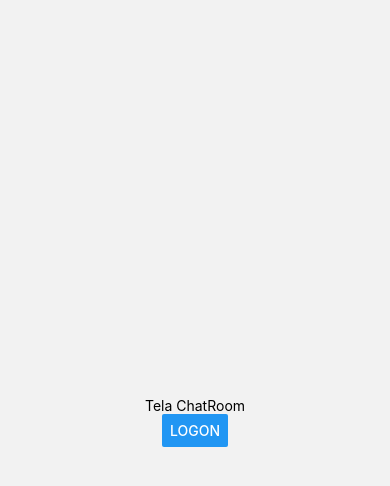
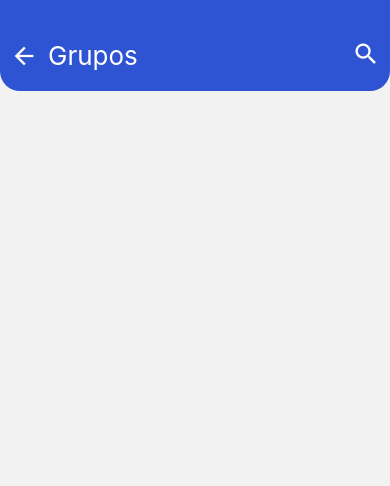
Before and after one commit to FabricioAllves/Hey-groups, a React Native app: screen /ChatRoom in a window 390 px wide. Shown: the top 486 px of the page. Built offline with nearby package versions, Linux system fonts and the light colour scheme.

Commit message:
Feat: part1/2, criaçao da tela de grupos

```diff
--- a/package.json
+++ b/package.json
@@ -18,7 +18,8 @@
     "react": "18.1.0",
     "react-native": "0.70.6",
     "react-native-safe-area-context": "^4.4.1",
-    "react-native-screens": "^3.18.2"
+    "react-native-screens": "^3.18.2",
+    "react-native-vector-icons": "^9.2.0"
   },
   "devDependencies": {
     "@babel/core": "^7.12.9",
--- a/src/pages/ChatRoom/index.js
+++ b/src/pages/ChatRoom/index.js
@@ -1,24 +1,64 @@
 import React from 'react';
-import { View, Text, Button, StyleSheet } from 'react-native';
+import { View, Text, Button, StyleSheet, SafeAreaView, TouchableOpacity, FlatList } from 'react-native';
 
 import auth from '@react-native-firebase/auth'
 import { useNavigation } from '@react-navigation/native'
+import Icon from 'react-native-vector-icons/MaterialIcons';
 
 export default function ChatRoom() {
   const navigation = useNavigation()
 
+  function handleSignOut(){
+    auth()
+    .signOut()
+    .then(()=>{
+      navigation.navigate('SignIn')
+    })
+    .catch(()=>{
+      console.log("Nao possui nenhum usuario")
+    })
+  }
+
   return (
-    <View style={styles.container}>
-      <Text>Tela ChatRoom</Text>
-      <Button title='Logon' onPress={ ()=> navigation.navigate('SignIn')}/>
-    </View>
+    <SafeAreaView style={styles.container}>
+      <View style={styles.headerRoom}>
+        <View style={styles.headerRoomLeft}>
+          <TouchableOpacity onPress={handleSignOut}>
+            <Icon name='arrow-back' size={28} color="#fff" />
+          </TouchableOpacity>
+          <Text style={styles.title}>Grupos</Text>
+        </View>
+
+        <TouchableOpacity>
+          <Icon name='search' size={28} color="#fff" />
+        </TouchableOpacity>
+      </View>
+    </SafeAreaView>
   );
 }
 
 const styles = StyleSheet.create({
-  container:{
-    flex:1,
-    justifyContent: 'center',
+  container: {
+    flex: 1,
+  },
+  headerRoom:{
+    flexDirection: 'row',
+    justifyContent: 'space-between',
+    paddingTop: 40,
+    paddingBottom: 20,
+    paddingHorizontal: 10,
+    backgroundColor: '#2e54d4',
+    borderBottomLeftRadius: 20,
+    borderBottomRightRadius: 20
+  },
+  headerRoomLeft:{
+    flexDirection: 'row',
     alignItems: 'center'
+  },
+  title:{
+    fontSize: 26,
+    fontWeight: 'vold',
+    color: '#fff',
+    paddingLeft: 10
   }
 })
```
Also changed, not shown: 3 other files (tests, documents, lock files or other folders).
